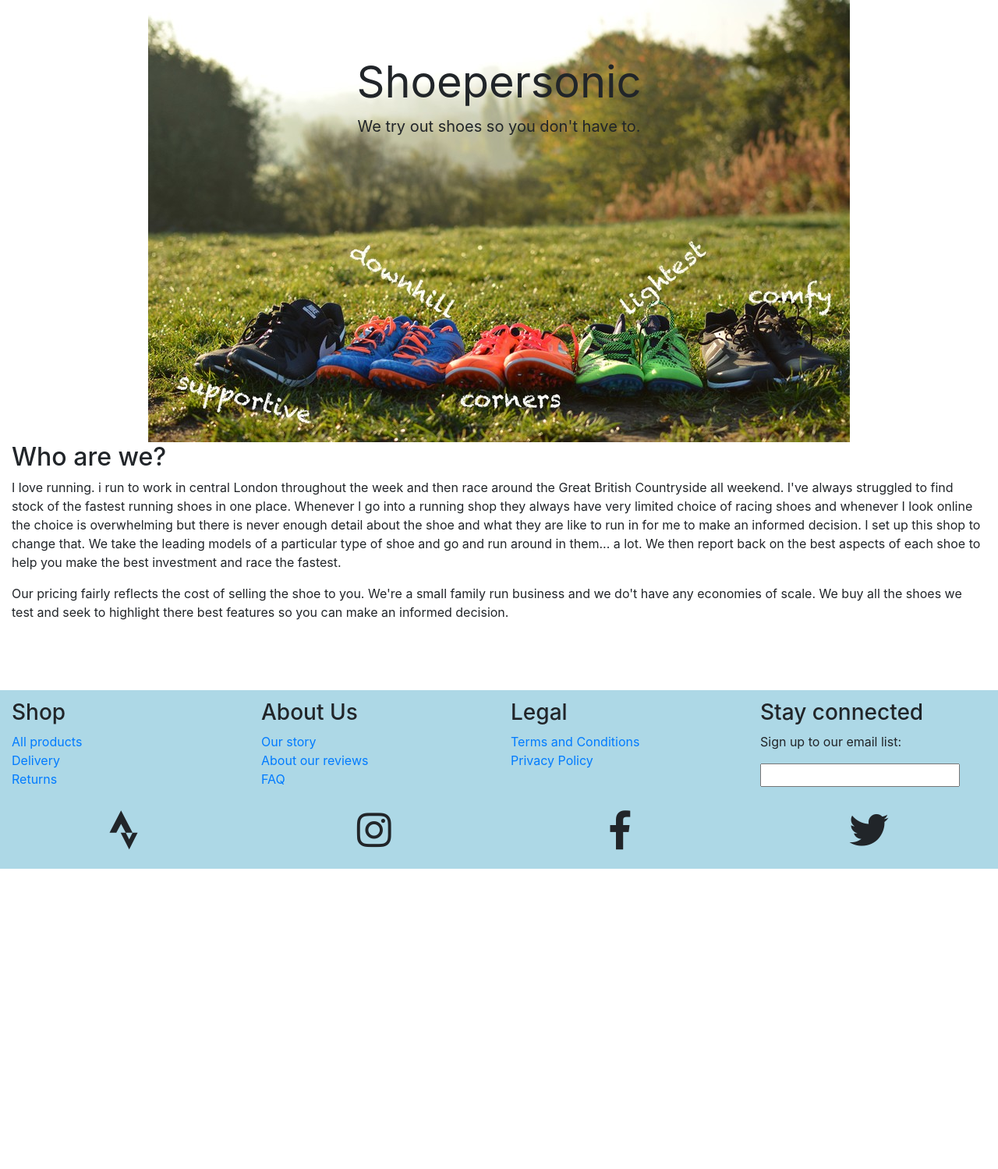
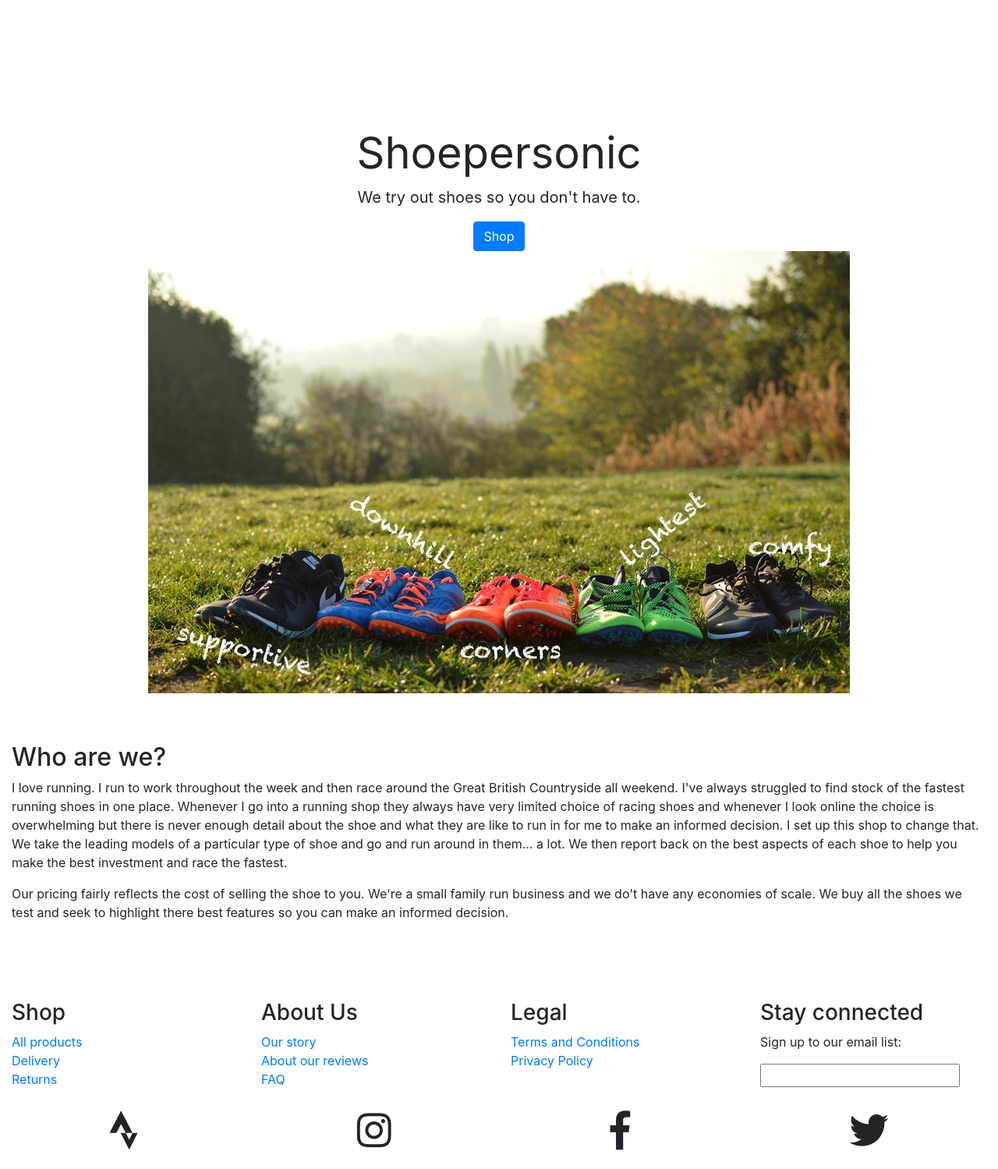
Before and after one commit to harryphelps2/shoepersonic, a Django app: page / in a window 1280 px wide. Shown: the part 56-1555 px from the top of the page at 78% size. Before the commit the page ends 1170 px from the top, so only its background shows below. Run offline with Django 3.2, Linux system fonts and the light colour scheme; parts of the project's set-up code (start-up, migrations or seed data) failed here and were passed over; some libraries are stand-ins or nearby versions.

Commit message:
Work on front page and all_shoes page

```diff
--- a/home/templates/index.html
+++ b/home/templates/index.html
@@ -4,14 +4,15 @@
 <div class="container-fluid homepage-text">
     <h1 class="display-4 font-weight-normal">Shoepersonic</h1>
     <p class="lead font-weight-normal">We try out shoes so you don't have to.</p>
+    <a class="btn btn-primary" href="{% url 'all_shoes' %}">Shop</a>
 </div>
 <div class="container hero-image-container">
-    <div class="text-center hero-image-container__front-page-image" style="background-image: url('media/homepage_comp.jpg')">
+    <div class="text-center hero-image-container__front-page-image">
     </div>
 </div>
 <div class="front-page-about-us">
     <h2>Who are we?</h2>
-    <p>I love running. i run to work in central London throughout the week and then
+    <p>I love running. I run to work throughout the week and then
         race around the Great British Countryside all weekend. I've always struggled to find stock of
         the fastest running shoes in one place. Whenever I go into a running shop they always have very limited choice of
         racing shoes and whenever I look online the choice is overwhelming but there is never enough detail about the shoe and what they are
--- a/static/css/styles.css
+++ b/static/css/styles.css
@@ -1,7 +1,4 @@
 /* General */
-.footer {
-  background-color: lightblue;
-}
 .footer__links {
   padding-top: 1%;
   margin-top: 7%;
@@ -44,24 +41,34 @@
 
 /* Home Page */
 .homepage-text {
-  position: absolute;
-  margin-top: 10%;
+  position: relative;
+  margin-top: 13%;
   text-align: center;
   top: 0;
   left: 0;
   width: 100%;
   height: 100%;
-  z-index: 10;
 }
 
 .hero-image-container {
   max-width: 930px;
+  display: flex;
 }
 .hero-image-container__front-page-image {
+  background-image: url("../../media/homepage_comp.jpg");
   background-repeat: no-repeat;
-  height: 0;
+  height: 50%;
   width: 100%;
-  padding-top: 63%;
+  padding-top: 70%;
+}
+@media (min-width: 768px) {
+  .hero-image-container__front-page-image {
+    background-image: url("../../media/homepage_comp.jpg");
+    background-repeat: no-repeat;
+    height: 0;
+    width: 100%;
+    padding-top: 70%;
+  }
 }
 
 /* Shoe Detail Page */
--- a/static/css/styles.scss
+++ b/static/css/styles.scss
@@ -3,8 +3,6 @@
 // Footer
 
 .footer{
-    background-color: lightblue;
-
     &__links{
         padding-top: 1%;
         margin-top: 7%;
@@ -49,24 +47,32 @@
 
 /* Home Page */
 .homepage-text{
-    position: absolute;
-    margin-top: 10%;
+    position: relative;
+    margin-top: 13%;
     text-align: center;
     top: 0;
     left: 0;
     width: 100%;
     height: 100%;
-    z-index: 10;
 }
     .hero-image-container{
         max-width: 930px;
+        display: flex;
 
         &__front-page-image{
+            background-image: url('../../media/homepage_comp.jpg');
             background-repeat: no-repeat;
-            height: 0;
+            height: 50%;
             width: 100%;
-            padding-top: 63%;
+            padding-top: 70%;
 
+            @media (min-width: 768px) {
+                background-image: url('../../media/homepage_comp.jpg');
+                background-repeat: no-repeat;
+                height: 0;
+                width: 100%;
+                padding-top: 70%;
+            }
         }
     }
 
--- a/templates/base.html
+++ b/templates/base.html
@@ -8,7 +8,7 @@
         <meta name="viewport" content="width=device-width, initial-scale=1">
         <link rel="stylesheet" href="https://maxcdn.bootstrapcdn.com/bootstrap/4.0.0/css/bootstrap.min.css" integrity="sha384-Gn5384xqQ1aoWXA+058RXPxPg6fy4IWvTNh0E263XmFcJlSAwiGgFAW/dAiS6JXm" crossorigin="anonymous">
         <link rel="stylesheet" href="https://use.fontawesome.com/releases/v5.4.2/css/all.css" integrity="sha384-/rXc/GQVaYpyDdyxK+ecHPVYJSN9bmVFBvjA/9eOB+pb3F2w2N6fc5qB9Ew5yIns" crossorigin="anonymous">
-        <link rel="stylesheet" href="../static/css/styles.css">
+        <link rel="stylesheet" href="{% static 'css/styles.css' %}">
     </head>
     <body>
         <div class="container-fluid">
@@ -55,7 +55,7 @@
                 </div>
             </nav>
             {% if messages %}
-                <ul class="messages">
+                <ul class="alert alert-info messages" role="alert">
                     {% for message in messages %}
                     <li{% if message.tags %} class="{{ message.tags }}"{% endif %}>{{ message }}</li>
                     {% endfor %}
```
Also changed, not shown: shop/templates/all_shoes.html (+15 -35 lines), shop/views.py (+4 -16 lines), media/addias_xcs_mens_grass_com.jpg, media/brooks_mach_18_orang_fSfKy.jpg (added), media/nike_rival_xc_black__F903N.jpg (added), media/saucony_carrera_3_gr_337yE.jpg (added), media/saucony_havoc_xc_blu_mZsyA.jpg (added), 7 other files.
